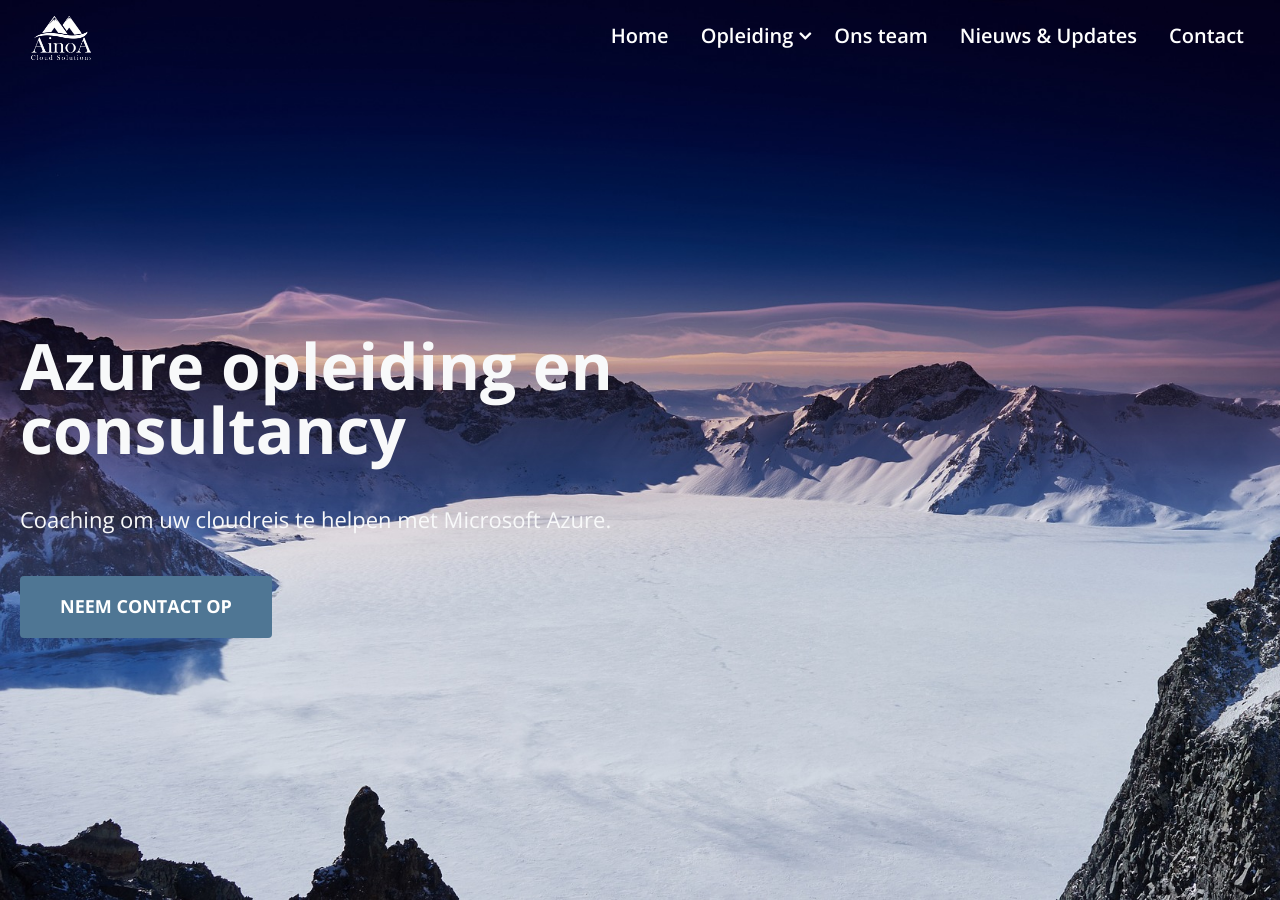
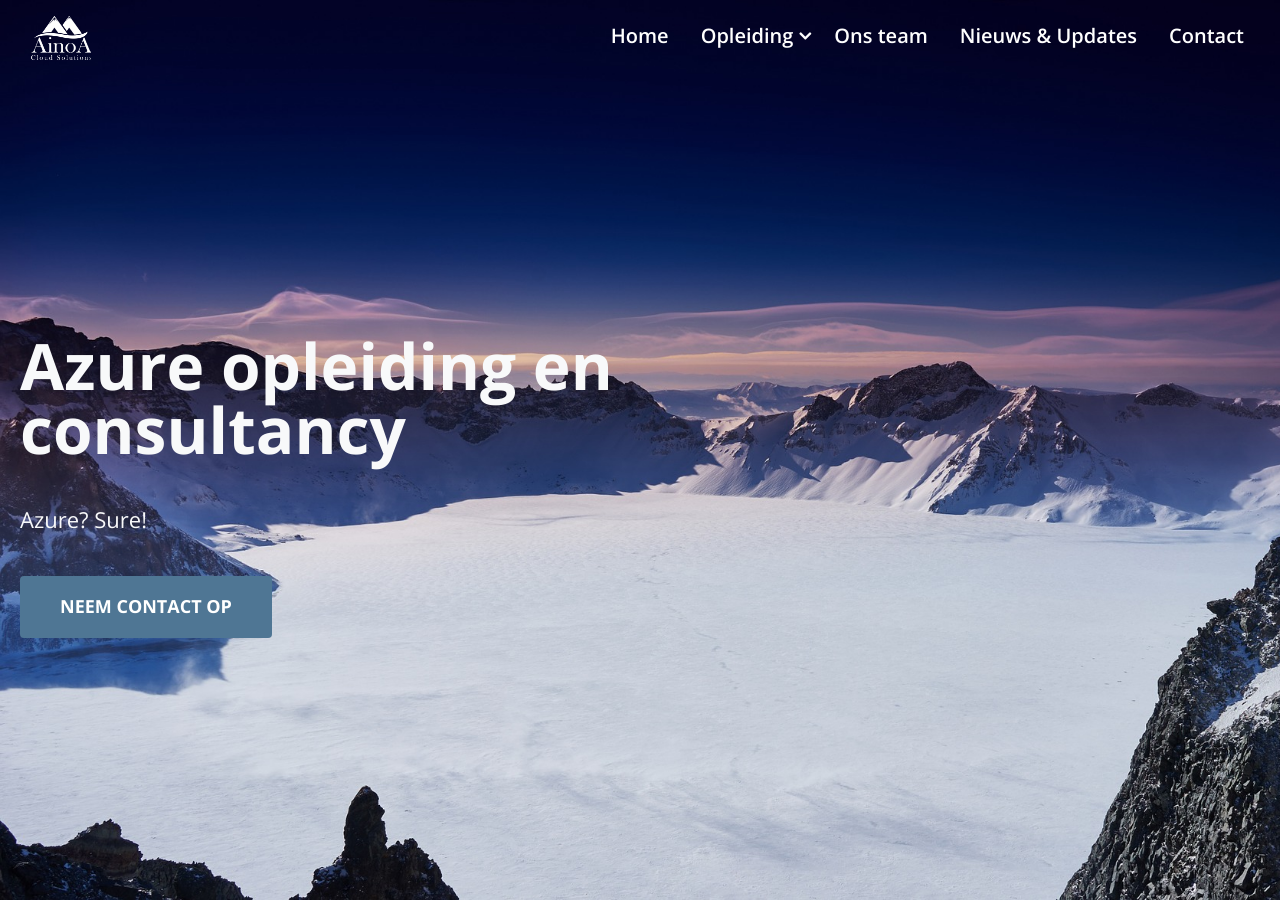
Before and after one commit to Dimtemp/ainoawebsite, a Jekyll site: the page built from index.html, in a window 1280 px wide and 900 px high. Built offline with Jekyll 4.4.1, drawn with Linux system fonts in a browser that asks for light colours.

Commit message:
Update index.html

```diff
--- a/index.html
+++ b/index.html
@@ -10,7 +10,7 @@ layout: default
           <div class="hero-content w-100 px-0 py-5 mt-0">
             <h1 class="title text-light">Azure opleiding en consultancy</h1>
             <h2 class="lead text-light">
-              <strong>Coaching om uw cloudreis te helpen met Microsoft Azure. </strong>
+              <strong>Azure? Sure!</strong>
             </h2>
             <div class="action-btn"><a href="/contact" class="btn-primary btn btn-hero">NEEM CONTACT OP</a></div>
           </div>
```
